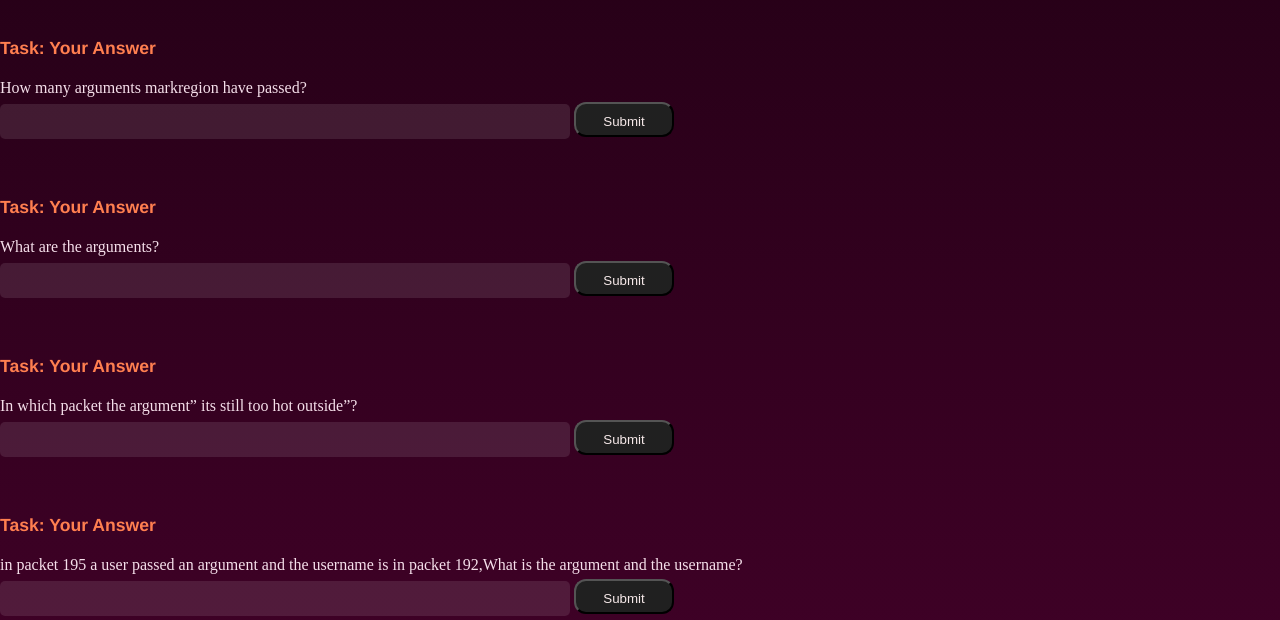
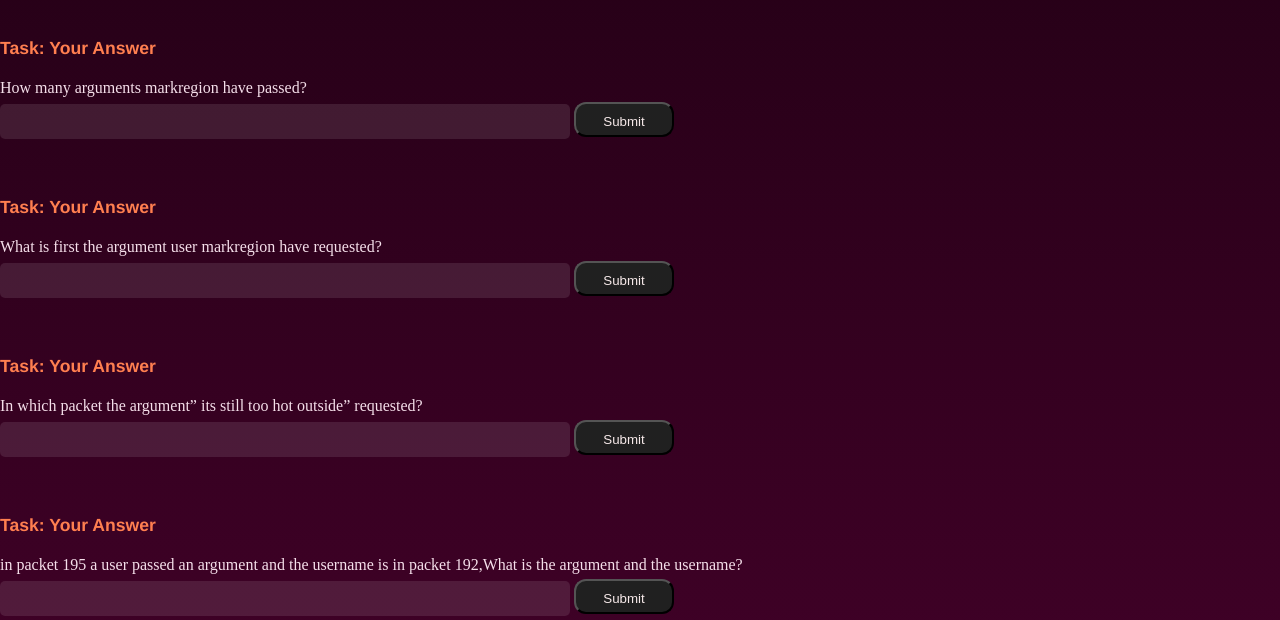
Before and after one commit to Ukasha-Awan/CyberMazeProject, a Django app: page /NS5 in a window 1280 px wide. Shown: the part 1139-1759 px from the top of the page. Run offline with Django 5.2, Linux system fonts and the light colour scheme; some web fonts are replaced.

Commit message:
changing font,description,Question

```diff
--- a/templates/NS5.html
+++ b/templates/NS5.html
@@ -94,7 +94,7 @@
     <br>
     <h3>Task: Your Answer</h3>
     <form id="task3Form">
-      <label for="task3Answer">What are the arguments?</label>
+      <label for="task3Answer">What is first the argument user markregion have requested?</label>
       <input type="text" id="task3Answer" name="task3Answer">
       <button type="button" onclick="submitTask3()">Submit</button>
       <span id="task3Result"></span>
@@ -102,7 +102,7 @@
     <br>
     <h3>Task: Your Answer</h3>
     <form id="task4Form">
-      <label for="task4Answer">In which packet the argument” its still too hot outside”?</label>
+      <label for="task4Answer">In which packet the argument” its still too hot outside” requested?</label>
       <input type="text" id="task4Answer" name="task4Answer">
       <button type="button" onclick="submitTask4()">Submit</button>
       <span id="task4Result"></span>
```
